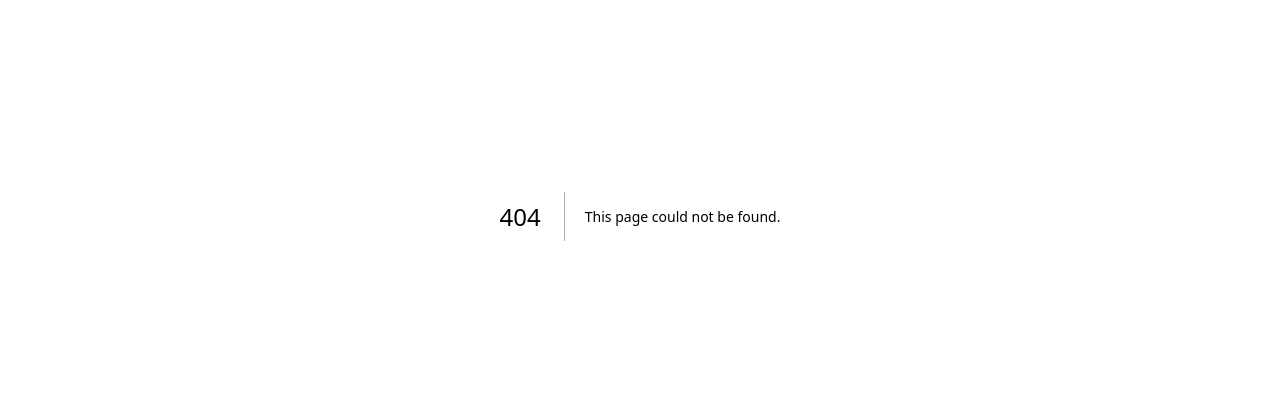
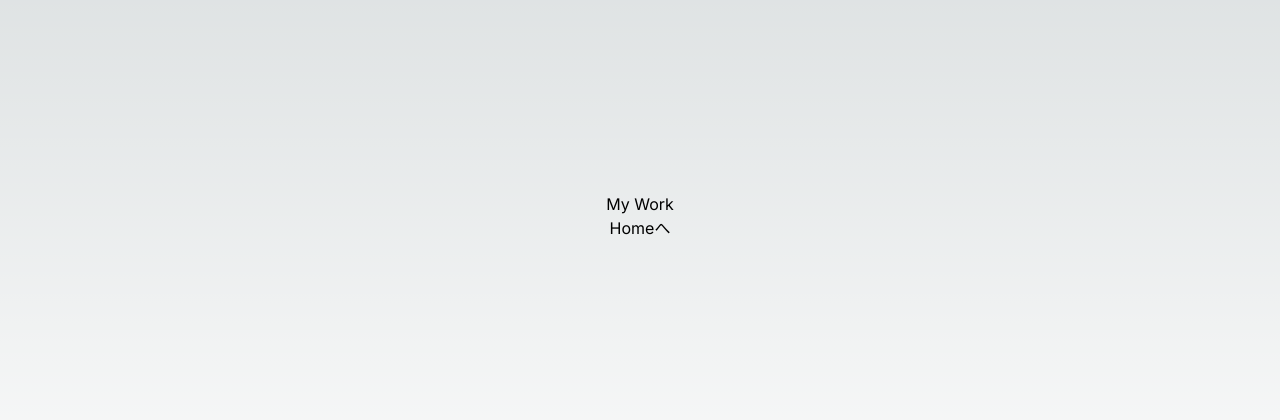
Before and after one commit to nokhysh/my-app, a Next.js app: page /work in a window 1280 px wide. Before the commit this address had no page. Shown: the part 184-604 px from the top of the page. Built offline with nearby package versions, Linux system fonts and the light colour scheme.

Commit message:
お仕事ページへの画面遷移を追加

```diff
--- a/src/app/page.tsx
+++ b/src/app/page.tsx
@@ -1,5 +1,5 @@
 import Image from "next/image";
-import Link from 'next/link';
+import Link from "next/link";
 
 export default function Home() {
   return (
@@ -23,11 +23,15 @@ export default function Home() {
         </div>
         <div className="flex gap-5">
           <Link href="/hobby">
-              <div className="flex justify-center items-center text-center box-border h-20 w-20 rounded-full shadow-xl bg-yellow-300 hover:bg-yellow-200">
-                趣味
-              </div>
+            <div className="flex justify-center items-center text-center box-border h-20 w-20 rounded-full shadow-xl bg-yellow-300 hover:bg-yellow-200">
+              趣味
+            </div>
           </Link>
-          <div className="flex justify-center items-center text-center box-border h-20 w-20 rounded-full shadow-xl bg-red-300 hover:bg-red-200">お仕事</div>
+          <Link href="/work">
+            <div className="flex justify-center items-center text-center box-border h-20 w-20 rounded-full shadow-xl bg-red-300 hover:bg-red-200">
+              お仕事
+            </div>
+          </Link>
         </div>
       </div>
     </div>
--- /dev/null
+++ b/src/app/work/page.tsx
@@ -0,0 +1,12 @@
+import Link from 'next/link';
+
+const Work = () => {
+  return (
+    <div className="flex flex-col min-h-screen items-center justify-center">
+      <div className="">My Work</div>
+      <Link href="/">Homeへ</Link>
+    </div>
+  );
+}
+
+export default Work;
```
